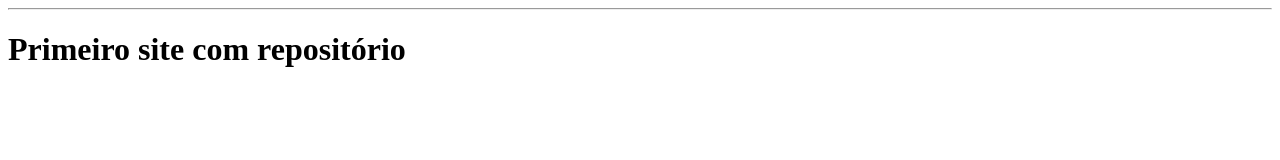
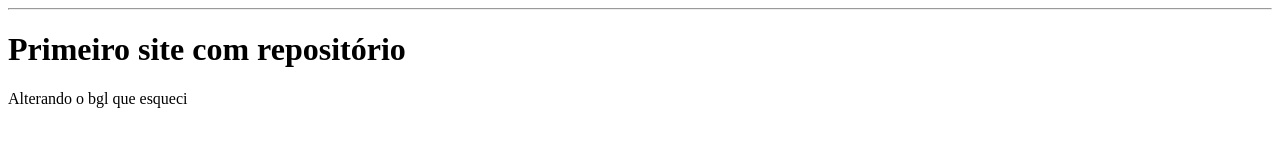
Before and after one commit to guhnuness/OlaMundo, a plain HTML site: page primeiro site repositorio/index.html in a window 1280 px wide. Drawn offline with Linux system fonts and the light colour scheme.

Commit message:
criei o index
criei o index e mudei o bgl

```diff
--- a/primeiro site repositorio/index.html
+++ b/primeiro site repositorio/index.html
@@ -8,6 +8,7 @@
 <body>
     <hr>
     <h1>Primeiro site com repositório</h1>
+    <p>Alterando o bgl que esqueci</p>
 
 </body>
 </html>
```
